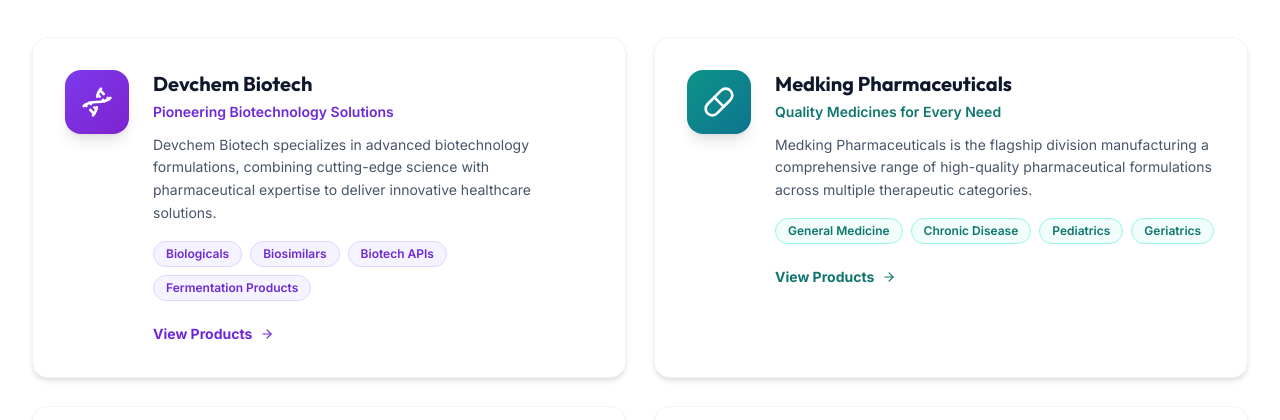
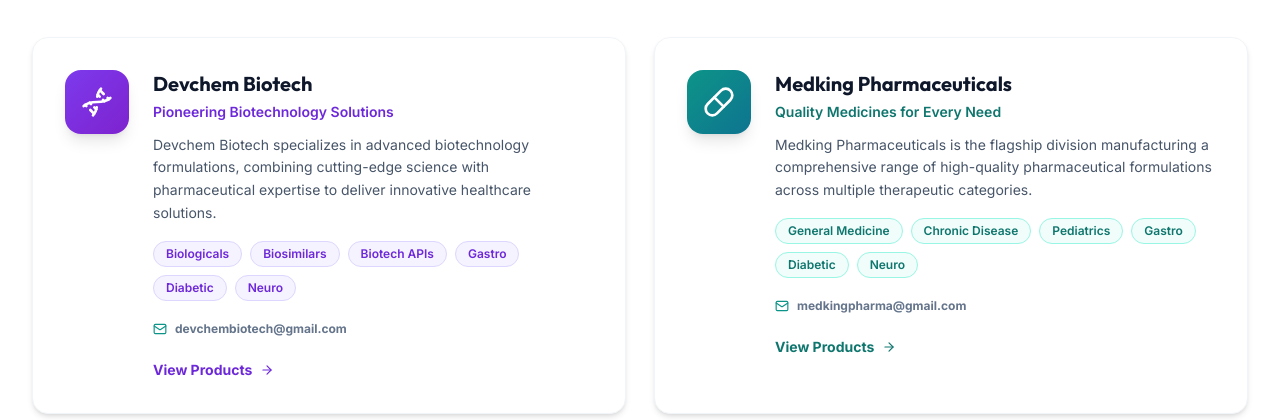
Before and after one commit to AbhinavDeokuliar/portfolio_pharma_medking, a React (Vite) app: page /divisions in a window 1280 px wide. Shown: the part 498-918 px from the top of the page. Built offline with nearby package versions, Linux system fonts and the light colour scheme; no server answers.

Commit message:
feat: add division data and detail page components to support pharmaceutical product browsing

```diff
--- a/src/data/divisions.js
+++ b/src/data/divisions.js
@@ -13,7 +13,8 @@
     isDataAvailable: true,
     description:
       "Devchem Biotech specializes in advanced biotechnology formulations, combining cutting-edge science with pharmaceutical expertise to deliver innovative healthcare solutions.",
-    specialties: ["Biologicals", "Biosimilars", "Biotech APIs", "Fermentation Products"],
+    email: "devchembiotech@gmail.com",
+    specialties: ["Biologicals", "Biosimilars", "Biotech APIs", "Gastro", "Diabetic", "Neuro"],
     products: [
       { name: "ACHEM-P", composition: "Aceclofenac 100mg & Paracetamol 325mg Tablets", packaging: "10 x 10", category: "Tablets", form: "Tablet" },
       { name: "ACHEM-PLUS", composition: "Aceclofenac 100mg, Paracetamol 325mg & Serratiopeptidase 15mg Tablets", packaging: "10 x 10", category: "Tablets", form: "Tablet" },
@@ -43,7 +44,7 @@
       { name: "V2-PLUS", composition: "Multivitamin + Multiminerals + Antioxidants", packaging: "200ml", category: "Syrup/Susp.", form: "Syrup" },
       { name: "TRILIV", composition: "Tricholine Citrate 0.55gm + Sorbitol 7.15gm Syrup", packaging: "200ml", category: "Syrup/Susp.", form: "Syrup" },
       { name: "AXIZONE-250/500/1gm", composition: "Ceftriaxone 250mg/500mg/1gm Injection", packaging: "10ml", category: "Injections", form: "Injection" },
-      { name: "AXIZONE-S 375/500/1gm + 75/250/500mg", composition: "Ceftriaxone 1gm & Sulbactam 500mg", packaging: "10ml/20ml", category: "Injections", form: "Injection" },
+      { name: "AXIZONE-S 375mg/750mg/1.5gm", composition: "Ceftriaxone & Sulbactam", packaging: "10ml/20ml", category: "Injections", form: "Injection" },
       { name: "DECOLVIT-PLUS", composition: "Methylcobalamine 1000mcg, Pyridoxine Hydrochloride 100mg, Niacinamide 100mg", packaging: "2 ml", category: "Injections", form: "Injection" },
     ],
   },
@@ -60,7 +61,8 @@
     isDataAvailable: true,
     description:
       "Medking Pharmaceuticals is the flagship division manufacturing a comprehensive range of high-quality pharmaceutical formulations across multiple therapeutic categories.",
-    specialties: ["General Medicine", "Chronic Disease", "Pediatrics", "Geriatrics"],
+    email: "medkingpharma@gmail.com",
+    specialties: ["General Medicine", "Chronic Disease", "Pediatrics", "Gastro", "Diabetic", "Neuro"],
     products: [
       { name: "Acnic-SP", composition: "Aceclofenac 100mg + Paracetamol 325mg + Serratiopeptidase 15mg", packaging: "10 x 10", category: "Tablets", form: "Tablet" },
       { name: "Acnic-TH", composition: "Aceclofenac 100mg + Thiocolchicoside 4/8mg", packaging: "10 x 10", category: "Tablets", form: "Tablet" },
@@ -99,8 +101,10 @@
       { name: "Ketomed-5", composition: "Ketoconazole, Neomycin, Clobetasole Propionate Tolnaftate, Iodochlorhydroxyquinoline & Dexpanthenol", packaging: "30 gm", category: "Ointments", form: "Ointment" },
       { name: "Ceftrol", composition: "Ceftriaxone 250/500/1gm", packaging: "250/500/1gm", category: "Injections", form: "Injection" },
       { name: "Ceftrol-S", composition: "Ceftriaxone + Sulbactam 375/750/1.5gm", packaging: "375/750/1.5gm", category: "Injections", form: "Injection" },
-      { name: "Ceftrol-TZ-281.25", composition: "Ceftriaxone 250 mg + Tazobactam 32.5 mg", packaging: "20ml vial", category: "Injections", form: "Injection" },
+      { name: "Ceftrol-TZ-281.25", composition: "Ceftriaxone 250 mg + Tazobactam 31.25 mg", packaging: "20ml vial", category: "Injections", form: "Injection" },
       { name: "Ceftrol-TZ-1.125", composition: "Ceftriaxone 1000 mg + Tazobactam 125 mg", packaging: "20ml vial", category: "Injections", form: "Injection" },
+      { name: "Mecony-C", composition: "Vitamin C with Methylcobalamin, Folic Acid, Niacinamide", packaging: "Combi Pack", category: "Injections", form: "Injection" },
+      { name: "Myzen-Plus", composition: "Methylcobalamin 1000mcg., Pyridioxine HCL 100mg, Thiamine HCL 100mg, Niacinamide 100mg, D-Panthenol 50mg", packaging: "2ml vial", category: "injection", form: "injection" },
       { name: "KETZO", composition: "Ketoconazole-2% w/v", packaging: "75mg", category: "Personal Care", form: "Soap" },
     ],
   },
--- a/src/pages/DivisionDetailPage.jsx
+++ b/src/pages/DivisionDetailPage.jsx
@@ -1,6 +1,6 @@
 import { useParams, Link, Navigate } from 'react-router-dom';
 import { Helmet } from 'react-helmet-async';
-import { ArrowRight, ArrowLeft, CheckCircle2 } from 'lucide-react';
+import { ArrowRight, ArrowLeft, CheckCircle2, Mail } from 'lucide-react';
 import { divisions } from '../data/divisions';
 import CTABanner from '../components/home/CTABanner';
 import LucideIcon from '../components/common/LucideIcon';
@@ -177,9 +177,9 @@
                       </div>
 
                       {/* Desktop View (Table) - Hidden on mobile/tablet */}
-                      <div className="hidden lg:block overflow-hidden rounded-2xl border border-slate-200 bg-white shadow-sm ring-1 ring-slate-200">
-                        <div className="custom-scrollbar">
-                          <table className="w-full table-fixed text-sm text-left border-separate border-spacing-0">
+                      <div className="hidden lg:block rounded-2xl border border-slate-200 bg-white shadow-sm ring-1 ring-slate-200 overflow-hidden">
+                        <div className="overflow-x-auto custom-scrollbar">
+                          <table className="w-full table-auto text-sm text-left border-separate border-spacing-0 min-w-[800px]">
                             <thead>
                               <tr className={`${theme.bg} ${theme.accent} border-b ${theme.border}`}>
                                 <th className={`w-[28%] px-5 py-4 font-bold uppercase tracking-wider text-[12px] border-b ${theme.border} ${theme.bg}`}>
@@ -245,18 +245,7 @@
                 </ul>
               </div>
 
-              {/* Certifications */}
-              <div className="bg-gradient-to-br from-navy-900 to-teal-900 rounded-2xl p-6 text-white animate-fade-in" style={{ animationDelay: '0.2s' }}>
-                <h3 className="font-display font-bold text-lg mb-4">Certifications</h3>
-                <div className="space-y-3">
-                  {['ISO 9001:2015', 'GMP Certified', 'GLP Certified'].map((c) => (
-                    <div key={c} className="flex items-center gap-3">
-                      <div className="w-6 h-6 rounded-full bg-teal-500 flex items-center justify-center flex-shrink-0"><CheckCircle2 size={14} className="text-white" /></div>
-                      <span className="text-white/90 text-sm">{c}</span>
-                    </div>
-                  ))}
-                </div>
-              </div>
+
 
               {/* CTA card */}
               <div className="card p-6 text-center animate-fade-in" style={{ animationDelay: '0.3s' }}>
@@ -265,6 +254,15 @@
                 </div>
                 <h3 className="font-display font-bold text-navy-900 mb-2">Business Enquiry</h3>
                 <p className="text-slate-500 text-sm mb-5">Interested in {division.name} products? Contact us for pricing and availability.</p>
+                {division.email && (
+                  <a
+                    href={`mailto:${division.email}`}
+                    className="flex items-center justify-center gap-2 text-navy-900 hover:text-teal-600 font-semibold mb-5 text-sm transition-colors break-all"
+                  >
+                    <Mail size={16} className="text-teal-600 flex-shrink-0" />
+                    {division.email}
+                  </a>
+                )}
                 <Link to="/contact" className="btn-primary w-full justify-center text-sm">
                   Contact Us <ArrowRight size={14} />
                 </Link>
--- a/src/pages/DivisionsPage.jsx
+++ b/src/pages/DivisionsPage.jsx
@@ -1,5 +1,5 @@
 import { Link } from 'react-router-dom';
-import { ArrowRight } from 'lucide-react';
+import { ArrowRight, Mail } from 'lucide-react';
 import PageHero from '../components/layout/PageHero';
 import { divisions } from '../data/divisions';
 import { useScrollAnimation } from '../hooks/useScrollAnimation';
@@ -61,6 +61,16 @@
                     ))}
                   </div>
 
+                  {div.email && (
+                    <a
+                      href={`mailto:${div.email}`}
+                      className="flex items-center gap-2 text-xs font-bold text-slate-500 hover:text-teal-600 mb-5 transition-colors"
+                    >
+                      <Mail size={14} className="text-teal-600 flex-shrink-0" />
+                      {div.email}
+                    </a>
+                  )}
+
                   <Link
                     to={`/divisions/${div.slug}`}
                     className={`inline-flex items-center gap-2 text-sm font-bold ${div.textColor} hover:gap-4 transition-all duration-200`}
--- a/src/pages/TherapeuticDetailPage.jsx
+++ b/src/pages/TherapeuticDetailPage.jsx
@@ -165,7 +165,7 @@
                             </div>
                           </td>
                           <td className="px-8 py-6 text-slate-700 font-medium leading-relaxed italic max-w-sm">
-                            <div className="line-clamp-2 hover:line-clamp-none transition-all">
+                            <div>
                               {p.composition}
                             </div>
                           </td>
```
